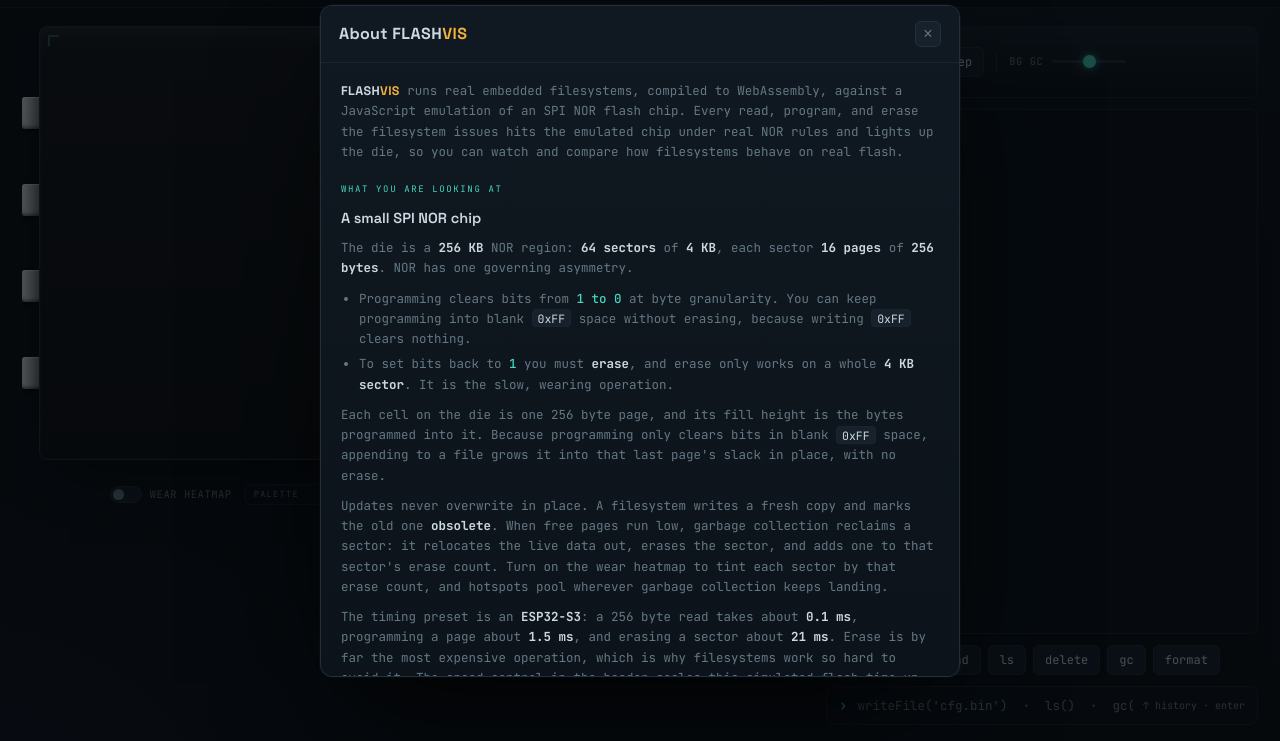
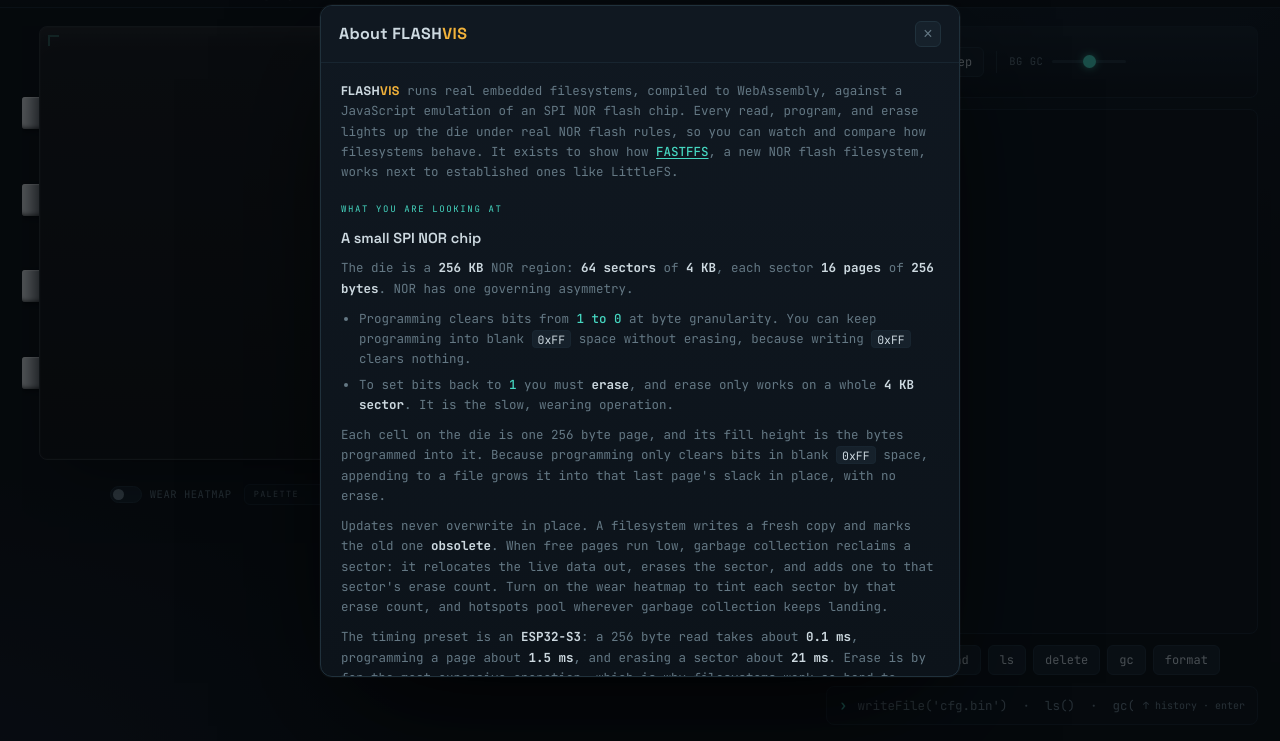
Before and after one commit to simap/FlashVis, a website: page web/index.html in a window 1280 px wide. Both pictures are taken after a click on the button "About flashvis and flash filesystems". Shown: the part 59-800 px from the top of the page. Drawn offline with Linux system fonts and the light colour scheme.

Commit message:
About: introduce FASTFFS in the opening section and link its repo
Add one line to the opening section naming FASTFFS as the new NOR flash
filesystem the tool exists to show off next to established ones like LittleFS, and
link the FASTFFS repository as a themed anchor that opens in a new tab. Style
anchors with the accent color and a focus-visible outline so they recolor with
every palette and stay keyboard reachable.

```diff
--- a/web/index.html
+++ b/web/index.html
@@ -528,6 +528,9 @@
 .about-body li{margin:5px 0}
 .about-body b{color:var(--txt);font-weight:600}
 .about-body .k{color:var(--accent);font-weight:500}
+.about-body a{color:var(--accent);text-decoration:underline;text-underline-offset:2px;font-weight:500}
+.about-body a:hover{text-decoration-thickness:2px}
+.about-body a:focus-visible{outline:2px solid var(--accent);outline-offset:2px;border-radius:2px}
 .about-body code{font-family:"JetBrains Mono",ui-monospace,monospace;font-size:11.5px;
   color:var(--txt);background:var(--chrome);border:1px solid var(--line-soft);border-radius:4px;padding:.5px 5px}
 
@@ -678,9 +681,11 @@
   <div class="about-body">
     <section class="about-sec">
       <p><span class="wordmark">FLASH<b>VIS</b></span> runs real embedded filesystems, compiled to
-      WebAssembly, against a JavaScript emulation of an SPI NOR flash chip. Every read, program, and erase the
-      filesystem issues hits the emulated chip under real NOR rules and lights up the die, so you
-      can watch and compare how filesystems behave on real flash.</p>
+      WebAssembly, against a JavaScript emulation of an SPI NOR flash chip. Every read, program, and
+      erase lights up the die under real NOR flash rules, so you can watch and compare how
+      filesystems behave. It exists to show how
+      <a href="https://github.com/simap/FASTFFS" target="_blank" rel="noopener">FASTFFS</a>, a new
+      NOR flash filesystem, works next to established ones like LittleFS.</p>
     </section>
 
     <section class="about-sec">
```
